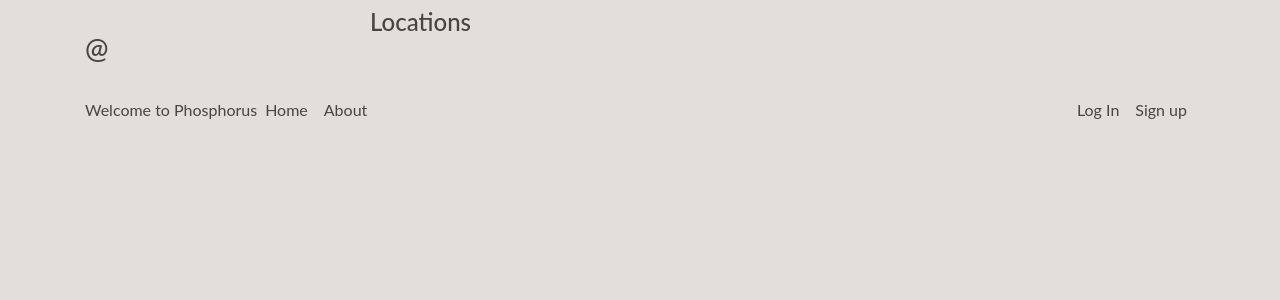
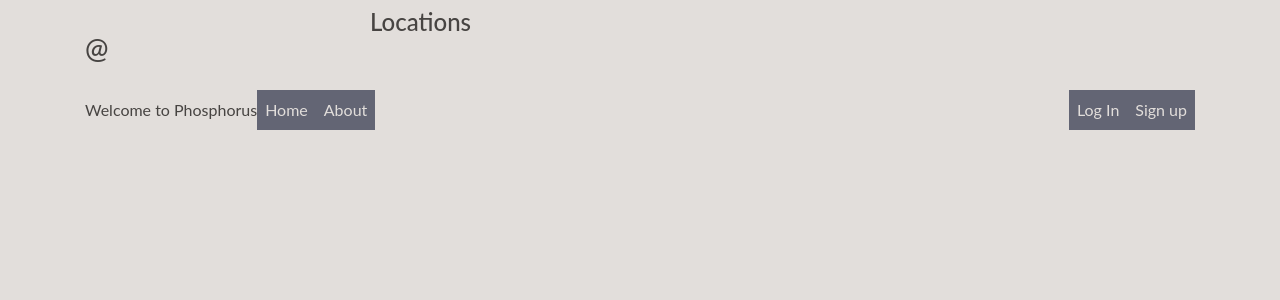
Before and after one commit to mishkatonik/kc-phosphorus, a Django app: template apps/accounts/templates/accounts/profile_page.html in a window 1280 px wide. Shown: the top 300 px of the page. Run offline with Django 3.2, Linux system fonts and the light colour scheme; the template is opened without the code that fills it, so the values that code supplies are empty; some libraries are stand-ins or nearby versions.

Commit message:
changed some navbar css

```diff
--- a/apps/core/static/css/custom.css
+++ b/apps/core/static/css/custom.css
@@ -1,11 +1,18 @@
 /* Custom CSS goes here */
 
+.navbar {
+
+}
+
 .nav-link {
+  font-family: 'Lato', sans-serif;
+  background: #636574;
+  color: #e2dedb;
+}
 
-  font-family: 'Lato', sans-serif;
+.nav-link:hover {
   background: #e2dedb;
-  color: #474442;
-
+  color: #636574;
 }
 
 #output {
@@ -32,7 +39,7 @@
 }
 
 
-}
+
 
 /* CSS FOR SUBMISSION FORM */
 
```
